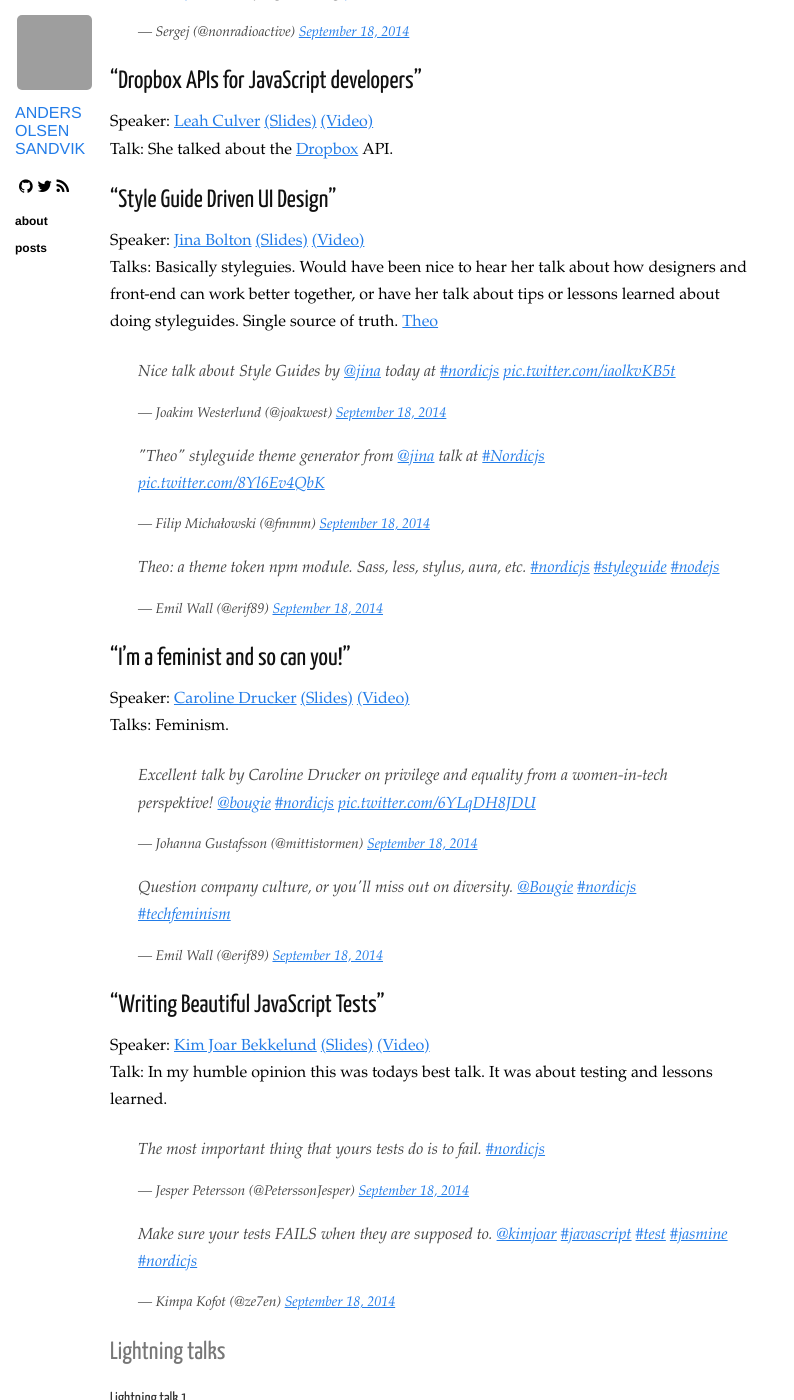
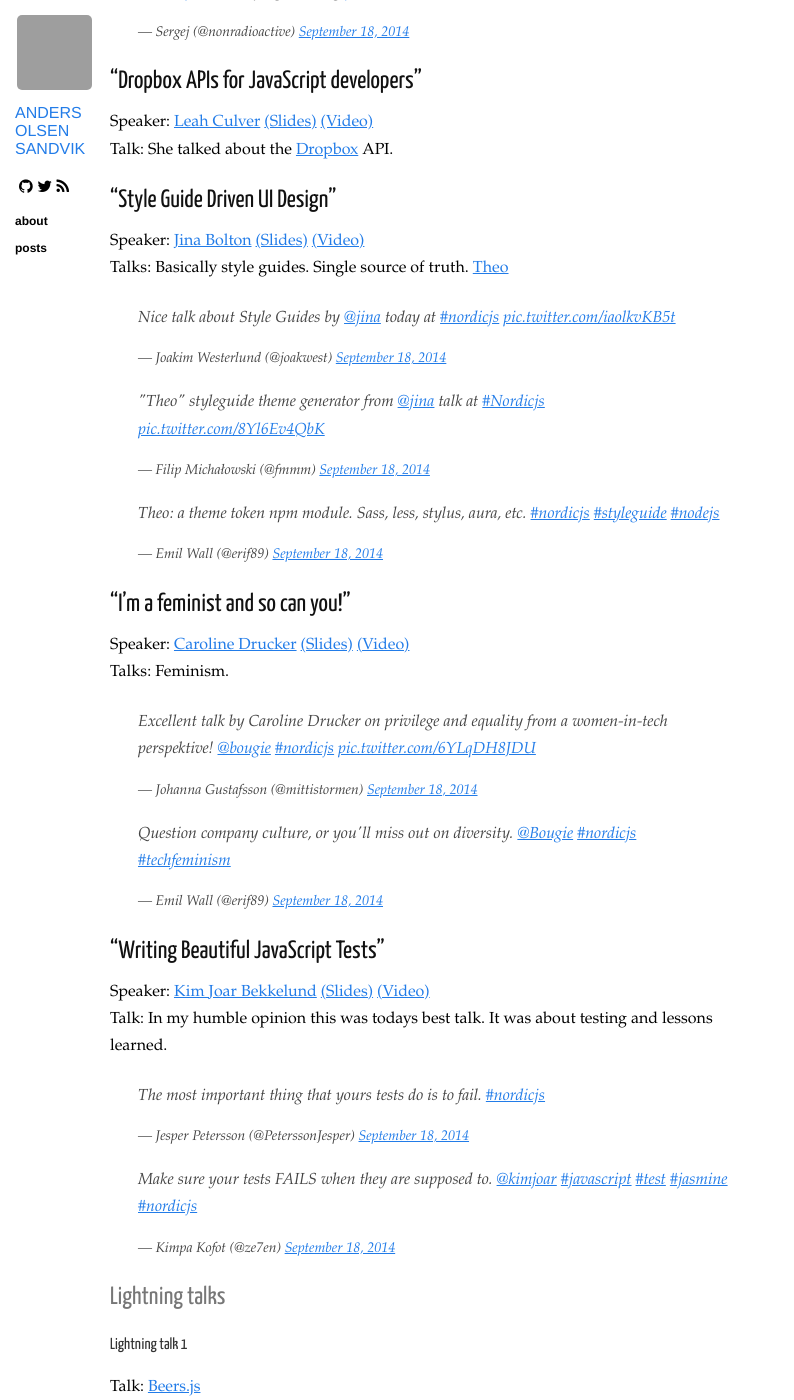
Before and after one commit to Andersos/andersos.net, a Jekyll site: the page built from _posts/2014-09-19-NordicJS-2014.markdown, in a window 1280 px wide and 1400 px high, scrolled down 2740 px. Shown: the whole window, without its empty margins (0-794 px from the left). Built offline with Jekyll 4.4.1, drawn with Linux system fonts in a browser that asks for light colours; nearby versions of some CDN libraries; Markdown is read by kramdown in place of the engine named in the settings; comment, search, counter and statistics services are not loaded; some of the changed text lies outside the part shown; grey boxes are pictures that could not be loaded.

Commit message:
Updates to day 1

```diff
--- a/_posts/2014-09-19-NordicJS-2014.markdown
+++ b/_posts/2014-09-19-NordicJS-2014.markdown
@@ -3,7 +3,7 @@
 title: NordicJS 2014
 category: Javascript, Conference
 ---
-## If you just want the slides you can get them here
+## List of slides
 
 ### Day 1
 [Robert Nyman](https://twitter.com/robertnyman): ["Keynote: Five Stages of Development"](http://www.slideshare.net/robnyman/five-stages-of-development-nordicjs)
@@ -87,10 +87,7 @@
 Speaker: [Jina Bolton](https://twitter.com/jina)
 [(Slides)]()
 [(Video)]()
-Talks: Basically styleguies.
-Would have been nice to hear her talk about how designers and front-end can work better together,
-or have her talk about tips or lessons learned about doing styleguides.
-Single source of truth. [Theo](https://github.com/salesforce-ux/theo)
+Talks: Basically style guides. Single source of truth. [Theo](https://github.com/salesforce-ux/theo)
 <blockquote class="twitter-tweet" lang="en"><p>Nice talk about Style Guides by <a href="https://twitter.com/jina">@jina</a> today at <a href="https://twitter.com/hashtag/nordicjs?src=hash">#nordicjs</a> <a href="http://t.co/iaolkvKB5t">pic.twitter.com/iaolkvKB5t</a></p>&mdash; Joakim Westerlund (@joakwest) <a href="https://twitter.com/joakwest/status/512634079549071360">September 18, 2014</a></blockquote>
 <blockquote class="twitter-tweet" lang="en"><p>&quot;Theo&quot; styleguide theme generator from <a href="https://twitter.com/jina">@jina</a> talk at <a href="https://twitter.com/hashtag/Nordicjs?src=hash">#Nordicjs</a> <a href="http://t.co/8Yl6Ev4QbK">pic.twitter.com/8Yl6Ev4QbK</a></p>&mdash; Filip Michałowski (@fmmm) <a href="https://twitter.com/fmmm/status/512602040367714304">September 18, 2014</a></blockquote>
 <blockquote class="twitter-tweet" lang="en"><p>Theo: a theme token npm module. Sass, less, stylus, aura, etc. <a href="https://twitter.com/hashtag/nordicjs?src=hash">#nordicjs</a> <a href="https://twitter.com/hashtag/styleguide?src=hash">#styleguide</a> <a href="https://twitter.com/hashtag/nodejs?src=hash">#nodejs</a></p>&mdash; Emil Wall (@erif89) <a href="https://twitter.com/erif89/status/512600697876283392">September 18, 2014</a></blockquote>
@@ -114,7 +111,7 @@
 ### Lightning talks
 
 #### Lightning talk 1
-Talk: Beers.js
+Talk: <a href="https://github.com/Mumakil/beers.js">Beers.js</a>
 <blockquote class="twitter-tweet" lang="en"><p>The beers.js framework from my lightning talk <a href="https://twitter.com/nordicjs">@nordicjs</a> <a href="https://t.co/ovoMhOAVMj">https://t.co/ovoMhOAVMj</a> <a href="https://twitter.com/hashtag/nordicjs?src=hash">#nordicjs</a></p>&mdash; Otto Vehviläinen (@Mumakil) <a href="https://twitter.com/Mumakil/status/512636866466549760">September 18, 2014</a></blockquote>
 
 #### Lightning talk 2
@@ -131,9 +128,7 @@
 #### Lightning talk 5
 Talk: RFID Thing
 
-Festen! - Dinner and Party
-
-Trädgården
+Festen! - Dinner and Party @ Trädgården
 <blockquote class="twitter-tweet" lang="en"><p>Best party ever!! <a href="https://twitter.com/hashtag/nordicjs?src=hash">#nordicjs</a> <a href="http://t.co/O4rAiPmMZC">pic.twitter.com/O4rAiPmMZC</a></p>&mdash; Ruben Teijeiro (@rteijeiro) <a href="https://twitter.com/rteijeiro/status/512679265381675008">September 18, 2014</a></blockquote>
 
 ## Day 2
```
